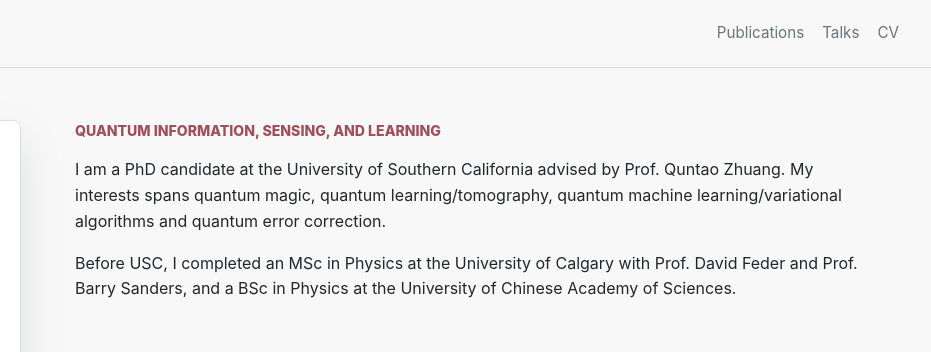
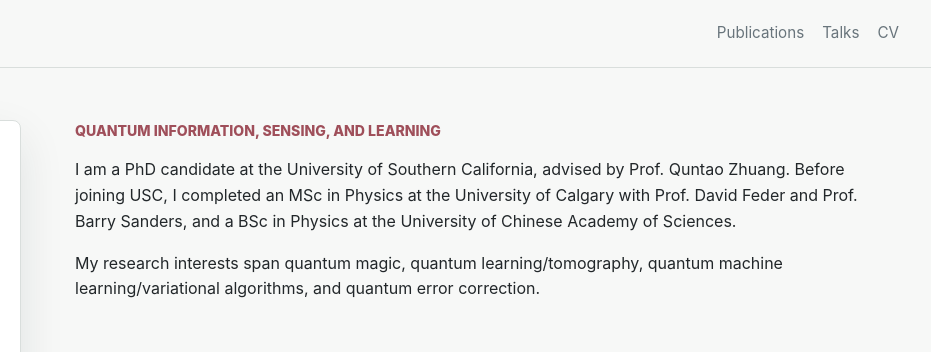
Before and after one commit to peng-cheng-liao/peng-cheng-liao.github.io, a plain HTML site: page index.html in a window 1280 px wide. Shown: the top 352 px of the page, 349-1280 px from the left. Drawn offline with Linux system fonts and the light colour scheme.

Commit message:
Update homepage intro text

```diff
--- a/index.html
+++ b/index.html
@@ -71,13 +71,13 @@
         <section class="intro-section" aria-label="Introduction">
           <p class="eyebrow">Quantum information, sensing, and learning</p>
           <p>
-            I am a PhD candidate at the University of Southern California advised by Prof. Quntao Zhuang.
-            My interests spans quantum magic, quantum learning/tomography, quantum machine learning/variational
-            algorithms and quantum error correction.
+            I am a PhD candidate at the University of Southern California, advised by Prof. Quntao Zhuang.
+            Before joining USC, I completed an MSc in Physics at the University of Calgary with Prof. David Feder
+            and Prof. Barry Sanders, and a BSc in Physics at the University of Chinese Academy of Sciences.
           </p>
           <p>
-            Before USC, I completed an MSc in Physics at the University of Calgary with Prof. David Feder
-            and Prof. Barry Sanders, and a BSc in Physics at the University of Chinese Academy of Sciences.
+            My research interests span quantum magic, quantum learning/tomography, quantum machine learning/variational
+            algorithms, and quantum error correction.
           </p>
         </section>
 
```
